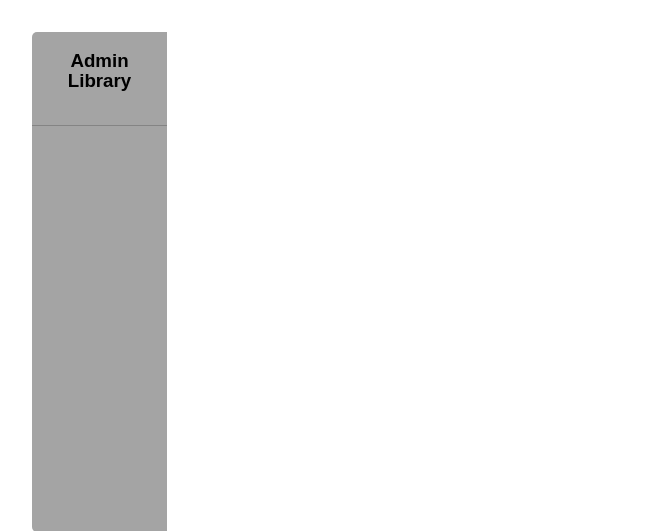
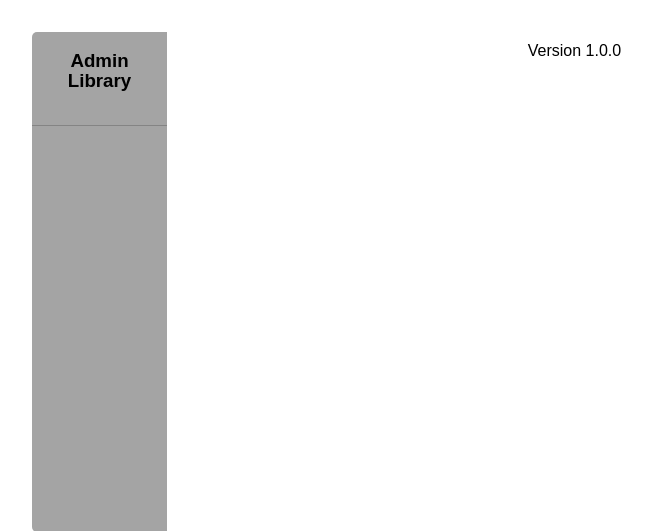
Before and after one commit to unixabg/live-medium-install-tools, a PHP site: page /frontend/php/admin.php in a window 1280 px wide. Shown: the part 61-592 px from the top of the page, without its empty margins (133-785 px from the left). Run offline with PHP 8.4, Linux system fonts and the light colour scheme.

Commit message:
Added version number to footer frontend/php.

```diff
--- a/frontend/php/admin.php
+++ b/frontend/php/admin.php
@@ -116,7 +116,6 @@ status();
 		// end of library group scan
 		}
 		?>
-	</div>
 <?php
 include "footer.php";
 ?>
--- a/frontend/php/footer.php
+++ b/frontend/php/footer.php
@@ -1,4 +1,5 @@
-	<div id="footer.php">
+	<div id="footer">
+		Version 1.0.0
 	</div>
 	</body>
 </html>
--- a/frontend/php/group.php
+++ b/frontend/php/group.php
@@ -90,7 +90,6 @@ status();
 		// end of library group scan
 		}
 		?>
-	</div>
 <?php
 include "footer.php";
 ?>
--- a/frontend/php/style.css
+++ b/frontend/php/style.css
@@ -429,3 +429,14 @@ textarea:focus {
 #status_green {
 	background-color: #01DF74;
 }
+/*************************
+ * footer.php
+*************************/
+#footer {
+	left: 0;
+	right: 0;
+	text-align: center;
+	margin: 0 auto;
+	bottom: 0;
+	line-height: 38px;
+}
```
